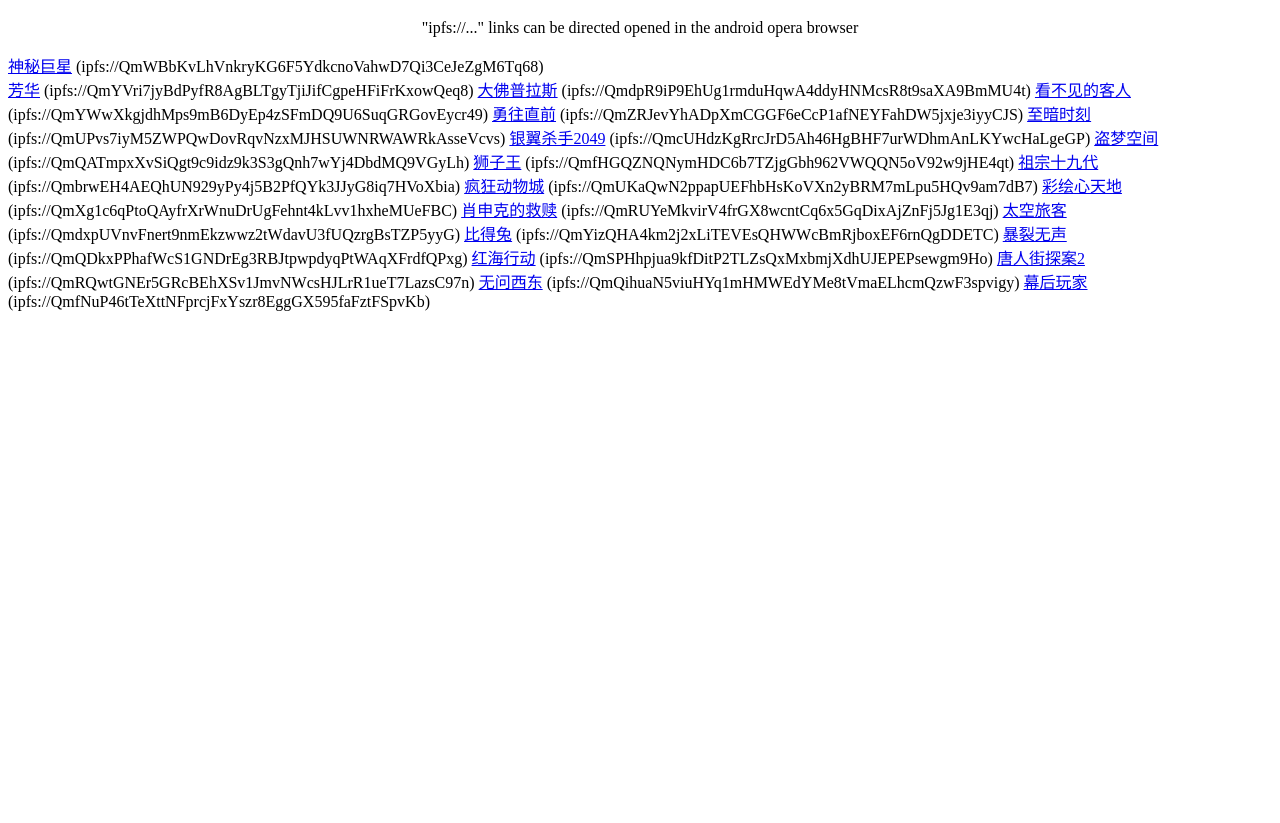
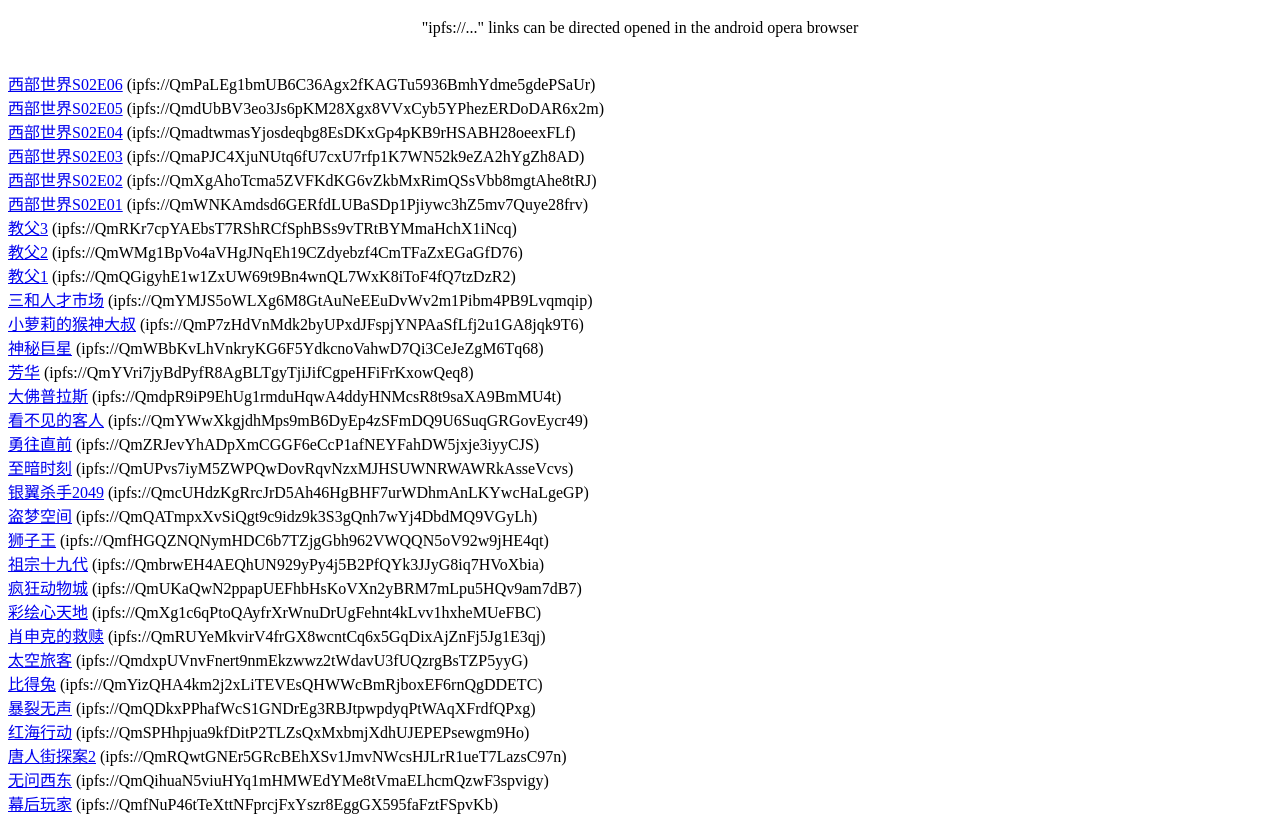
Before and after one commit to oyois/gvgle.github.io, a plain HTML site: page index.html in a window 1280 px wide. Shown: the part 61-884 px from the top of the page. Before the commit the page ends 800 px from the top, so only its background shows below. Drawn offline with Linux system fonts and the light colour scheme.

Commit message:
Update index.html

```diff
--- a/index.html
+++ b/index.html
@@ -10,26 +10,37 @@ a {text-align: center;}
 <body>
 
   <h1 style="text-align:center;">ipfs movies</h1>
-  <p>"ipfs://..." links can be directed opened in the android opera browser</p>
+  <p>"ipfs://..." links can be directed opened in the android opera browser</p><br/>
+
+  <a href="ipfs://QmPaLEg1bmUB6C36Agx2fKAGTu5936BmhYdme5gdePSaUr" target="_blank">西部世界S02E06</a> (ipfs://QmPaLEg1bmUB6C36Agx2fKAGTu5936BmhYdme5gdePSaUr)<br/>
+  <a href="ipfs://QmdUbBV3eo3Js6pKM28Xgx8VVxCyb5YPhezERDoDAR6x2m" target="_blank">西部世界S02E05</a> (ipfs://QmdUbBV3eo3Js6pKM28Xgx8VVxCyb5YPhezERDoDAR6x2m)<br/>
+  <a href="ipfs://QmadtwmasYjosdeqbg8EsDKxGp4pKB9rHSABH28oeexFLf" target="_blank">西部世界S02E04</a> (ipfs://QmadtwmasYjosdeqbg8EsDKxGp4pKB9rHSABH28oeexFLf)<br/>
+  <a href="ipfs://QmaPJC4XjuNUtq6fU7cxU7rfp1K7WN52k9eZA2hYgZh8AD" target="_blank">西部世界S02E03</a> (ipfs://QmaPJC4XjuNUtq6fU7cxU7rfp1K7WN52k9eZA2hYgZh8AD)<br/>
+  <a href="ipfs://QmXgAhoTcma5ZVFKdKG6vZkbMxRimQSsVbb8mgtAhe8tRJ" target="_blank">西部世界S02E02</a> (ipfs://QmXgAhoTcma5ZVFKdKG6vZkbMxRimQSsVbb8mgtAhe8tRJ)<br/>
+  <a href="ipfs://QmWNKAmdsd6GERfdLUBaSDp1Pjiywc3hZ5mv7Quye28frv" target="_blank">西部世界S02E01</a> (ipfs://QmWNKAmdsd6GERfdLUBaSDp1Pjiywc3hZ5mv7Quye28frv)<br/>
+  <a href="ipfs://QmRKr7cpYAEbsT7RShRCfSphBSs9vTRtBYMmaHchX1iNcq" target="_blank">教父3</a> (ipfs://QmRKr7cpYAEbsT7RShRCfSphBSs9vTRtBYMmaHchX1iNcq)<br/>
+  <a href="ipfs://QmWMg1BpVo4aVHgJNqEh19CZdyebzf4CmTFaZxEGaGfD76" target="_blank">教父2</a> (ipfs://QmWMg1BpVo4aVHgJNqEh19CZdyebzf4CmTFaZxEGaGfD76)<br/>
+  <a href="ipfs://QmQGigyhE1w1ZxUW69t9Bn4wnQL7WxK8iToF4fQ7tzDzR2" target="_blank">教父1</a> (ipfs://QmQGigyhE1w1ZxUW69t9Bn4wnQL7WxK8iToF4fQ7tzDzR2)<br/>
+  <a href="ipfs://QmYMJS5oWLXg6M8GtAuNeEEuDvWv2m1Pibm4PB9Lvqmqip" target="_blank">三和人才市场</a> (ipfs://QmYMJS5oWLXg6M8GtAuNeEEuDvWv2m1Pibm4PB9Lvqmqip)<br/>
+  <a href="ipfs://QmP7zHdVnMdk2byUPxdJFspjYNPAaSfLfj2u1GA8jqk9T6" target="_blank">小萝莉的猴神大叔</a> (ipfs://QmP7zHdVnMdk2byUPxdJFspjYNPAaSfLfj2u1GA8jqk9T6)<br/>
   <a href="ipfs://QmWBbKvLhVnkryKG6F5YdkcnoVahwD7Qi3CeJeZgM6Tq68" target="_blank">神秘巨星</a> (ipfs://QmWBbKvLhVnkryKG6F5YdkcnoVahwD7Qi3CeJeZgM6Tq68)<br/>
-  <a href="ipfs://QmYVri7jyBdPyfR8AgBLTgyTjiJifCgpeHFiFrKxowQeq8" target="_blank">芳华</a> (ipfs://QmYVri7jyBdPyfR8AgBLTgyTjiJifCgpeHFiFrKxowQeq8)
-  <a href="ipfs://QmdpR9iP9EhUg1rmduHqwA4ddyHNMcsR8t9saXA9BmMU4t" target="_blank">大佛普拉斯</a> (ipfs://QmdpR9iP9EhUg1rmduHqwA4ddyHNMcsR8t9saXA9BmMU4t)
-  <a href="ipfs://QmYWwXkgjdhMps9mB6DyEp4zSFmDQ9U6SuqGRGovEycr49" target="_blank">看不见的客人</a> (ipfs://QmYWwXkgjdhMps9mB6DyEp4zSFmDQ9U6SuqGRGovEycr49)
-  <a href="ipfs://QmZRJevYhADpXmCGGF6eCcP1afNEYFahDW5jxje3iyyCJS" target="_blank">勇往直前</a> (ipfs://QmZRJevYhADpXmCGGF6eCcP1afNEYFahDW5jxje3iyyCJS)
-  <a href="ipfs://QmUPvs7iyM5ZWPQwDovRqvNzxMJHSUWNRWAWRkAsseVcvs" target="_blank">至暗时刻</a> (ipfs://QmUPvs7iyM5ZWPQwDovRqvNzxMJHSUWNRWAWRkAsseVcvs)
-  <a href="ipfs://QmcUHdzKgRrcJrD5Ah46HgBHF7urWDhmAnLKYwcHaLgeGP" target="_blank">银翼杀手2049</a> (ipfs://QmcUHdzKgRrcJrD5Ah46HgBHF7urWDhmAnLKYwcHaLgeGP)
-  <a href="ipfs://QmQATmpxXvSiQgt9c9idz9k3S3gQnh7wYj4DbdMQ9VGyLh" target="_blank">盗梦空间</a> (ipfs://QmQATmpxXvSiQgt9c9idz9k3S3gQnh7wYj4DbdMQ9VGyLh)
-  <a href="ipfs://QmfHGQZNQNymHDC6b7TZjgGbh962VWQQN5oV92w9jHE4qt" target="_blank">狮子王</a> (ipfs://QmfHGQZNQNymHDC6b7TZjgGbh962VWQQN5oV92w9jHE4qt)
-  <a href="ipfs://QmbrwEH4AEQhUN929yPy4j5B2PfQYk3JJyG8iq7HVoXbia" target="_blank">祖宗十九代</a> (ipfs://QmbrwEH4AEQhUN929yPy4j5B2PfQYk3JJyG8iq7HVoXbia)
-  <a href="ipfs://QmUKaQwN2ppapUEFhbHsKoVXn2yBRM7mLpu5HQv9am7dB7" target="_blank">疯狂动物城</a> (ipfs://QmUKaQwN2ppapUEFhbHsKoVXn2yBRM7mLpu5HQv9am7dB7)
-  <a href="ipfs://QmXg1c6qPtoQAyfrXrWnuDrUgFehnt4kLvv1hxheMUeFBC" target="_blank">彩绘心天地</a> (ipfs://QmXg1c6qPtoQAyfrXrWnuDrUgFehnt4kLvv1hxheMUeFBC)
-  <a href="ipfs://QmRUYeMkvirV4frGX8wcntCq6x5GqDixAjZnFj5Jg1E3qj" target="_blank">肖申克的救赎</a> (ipfs://QmRUYeMkvirV4frGX8wcntCq6x5GqDixAjZnFj5Jg1E3qj)
-  <a href="ipfs://QmdxpUVnvFnert9nmEkzwwz2tWdavU3fUQzrgBsTZP5yyG" target="_blank">太空旅客</a> (ipfs://QmdxpUVnvFnert9nmEkzwwz2tWdavU3fUQzrgBsTZP5yyG)
-  <a href="ipfs://QmYizQHA4km2j2xLiTEVEsQHWWcBmRjboxEF6rnQgDDETC" target="_blank">比得兔</a> (ipfs://QmYizQHA4km2j2xLiTEVEsQHWWcBmRjboxEF6rnQgDDETC)
-  <a href="ipfs://QmQDkxPPhafWcS1GNDrEg3RBJtpwpdyqPtWAqXFrdfQPxg" target="_blank">暴裂无声</a> (ipfs://QmQDkxPPhafWcS1GNDrEg3RBJtpwpdyqPtWAqXFrdfQPxg)
-  <a href="ipfs://QmSPHhpjua9kfDitP2TLZsQxMxbmjXdhUJEPEPsewgm9Ho" target="_blank">红海行动</a> (ipfs://QmSPHhpjua9kfDitP2TLZsQxMxbmjXdhUJEPEPsewgm9Ho)
-  <a href="ipfs://QmRQwtGNEr5GRcBEhXSv1JmvNWcsHJLrR1ueT7LazsC97n" target="_blank">唐人街探案2</a> (ipfs://QmRQwtGNEr5GRcBEhXSv1JmvNWcsHJLrR1ueT7LazsC97n)
-  <a href="ipfs://QmQihuaN5viuHYq1mHMWEdYMe8tVmaELhcmQzwF3spvigy" target="_blank">无问西东</a> (ipfs://QmQihuaN5viuHYq1mHMWEdYMe8tVmaELhcmQzwF3spvigy)
-  <a href="ipfs://QmfNuP46tTeXttNFprcjFxYszr8EggGX595faFztFSpvKb" target="_blank">幕后玩家</a> (ipfs://QmfNuP46tTeXttNFprcjFxYszr8EggGX595faFztFSpvKb)
-
+  <a href="ipfs://QmYVri7jyBdPyfR8AgBLTgyTjiJifCgpeHFiFrKxowQeq8" target="_blank">芳华</a> (ipfs://QmYVri7jyBdPyfR8AgBLTgyTjiJifCgpeHFiFrKxowQeq8)<br/>
+  <a href="ipfs://QmdpR9iP9EhUg1rmduHqwA4ddyHNMcsR8t9saXA9BmMU4t" target="_blank">大佛普拉斯</a> (ipfs://QmdpR9iP9EhUg1rmduHqwA4ddyHNMcsR8t9saXA9BmMU4t)<br/>
+  <a href="ipfs://QmYWwXkgjdhMps9mB6DyEp4zSFmDQ9U6SuqGRGovEycr49" target="_blank">看不见的客人</a> (ipfs://QmYWwXkgjdhMps9mB6DyEp4zSFmDQ9U6SuqGRGovEycr49)<br/>
+  <a href="ipfs://QmZRJevYhADpXmCGGF6eCcP1afNEYFahDW5jxje3iyyCJS" target="_blank">勇往直前</a> (ipfs://QmZRJevYhADpXmCGGF6eCcP1afNEYFahDW5jxje3iyyCJS)<br/>
+  <a href="ipfs://QmUPvs7iyM5ZWPQwDovRqvNzxMJHSUWNRWAWRkAsseVcvs" target="_blank">至暗时刻</a> (ipfs://QmUPvs7iyM5ZWPQwDovRqvNzxMJHSUWNRWAWRkAsseVcvs)<br/>
+  <a href="ipfs://QmcUHdzKgRrcJrD5Ah46HgBHF7urWDhmAnLKYwcHaLgeGP" target="_blank">银翼杀手2049</a> (ipfs://QmcUHdzKgRrcJrD5Ah46HgBHF7urWDhmAnLKYwcHaLgeGP)<br/>
+  <a href="ipfs://QmQATmpxXvSiQgt9c9idz9k3S3gQnh7wYj4DbdMQ9VGyLh" target="_blank">盗梦空间</a> (ipfs://QmQATmpxXvSiQgt9c9idz9k3S3gQnh7wYj4DbdMQ9VGyLh)<br/>
+  <a href="ipfs://QmfHGQZNQNymHDC6b7TZjgGbh962VWQQN5oV92w9jHE4qt" target="_blank">狮子王</a> (ipfs://QmfHGQZNQNymHDC6b7TZjgGbh962VWQQN5oV92w9jHE4qt)<br/>
+  <a href="ipfs://QmbrwEH4AEQhUN929yPy4j5B2PfQYk3JJyG8iq7HVoXbia" target="_blank">祖宗十九代</a> (ipfs://QmbrwEH4AEQhUN929yPy4j5B2PfQYk3JJyG8iq7HVoXbia)<br/>
+  <a href="ipfs://QmUKaQwN2ppapUEFhbHsKoVXn2yBRM7mLpu5HQv9am7dB7" target="_blank">疯狂动物城</a> (ipfs://QmUKaQwN2ppapUEFhbHsKoVXn2yBRM7mLpu5HQv9am7dB7)<br/>
+  <a href="ipfs://QmXg1c6qPtoQAyfrXrWnuDrUgFehnt4kLvv1hxheMUeFBC" target="_blank">彩绘心天地</a> (ipfs://QmXg1c6qPtoQAyfrXrWnuDrUgFehnt4kLvv1hxheMUeFBC)<br/>
+  <a href="ipfs://QmRUYeMkvirV4frGX8wcntCq6x5GqDixAjZnFj5Jg1E3qj" target="_blank">肖申克的救赎</a> (ipfs://QmRUYeMkvirV4frGX8wcntCq6x5GqDixAjZnFj5Jg1E3qj)<br/>
+  <a href="ipfs://QmdxpUVnvFnert9nmEkzwwz2tWdavU3fUQzrgBsTZP5yyG" target="_blank">太空旅客</a> (ipfs://QmdxpUVnvFnert9nmEkzwwz2tWdavU3fUQzrgBsTZP5yyG)<br/>
+  <a href="ipfs://QmYizQHA4km2j2xLiTEVEsQHWWcBmRjboxEF6rnQgDDETC" target="_blank">比得兔</a> (ipfs://QmYizQHA4km2j2xLiTEVEsQHWWcBmRjboxEF6rnQgDDETC)<br/>
+  <a href="ipfs://QmQDkxPPhafWcS1GNDrEg3RBJtpwpdyqPtWAqXFrdfQPxg" target="_blank">暴裂无声</a> (ipfs://QmQDkxPPhafWcS1GNDrEg3RBJtpwpdyqPtWAqXFrdfQPxg)<br/>
+  <a href="ipfs://QmSPHhpjua9kfDitP2TLZsQxMxbmjXdhUJEPEPsewgm9Ho" target="_blank">红海行动</a> (ipfs://QmSPHhpjua9kfDitP2TLZsQxMxbmjXdhUJEPEPsewgm9Ho)<br/>
+  <a href="ipfs://QmRQwtGNEr5GRcBEhXSv1JmvNWcsHJLrR1ueT7LazsC97n" target="_blank">唐人街探案2</a> (ipfs://QmRQwtGNEr5GRcBEhXSv1JmvNWcsHJLrR1ueT7LazsC97n)<br/>
+  <a href="ipfs://QmQihuaN5viuHYq1mHMWEdYMe8tVmaELhcmQzwF3spvigy" target="_blank">无问西东</a> (ipfs://QmQihuaN5viuHYq1mHMWEdYMe8tVmaELhcmQzwF3spvigy)<br/>
+  <a href="ipfs://QmfNuP46tTeXttNFprcjFxYszr8EggGX595faFztFSpvKb" target="_blank">幕后玩家</a> (ipfs://QmfNuP46tTeXttNFprcjFxYszr8EggGX595faFztFSpvKb)<br/>
 </body>
```
